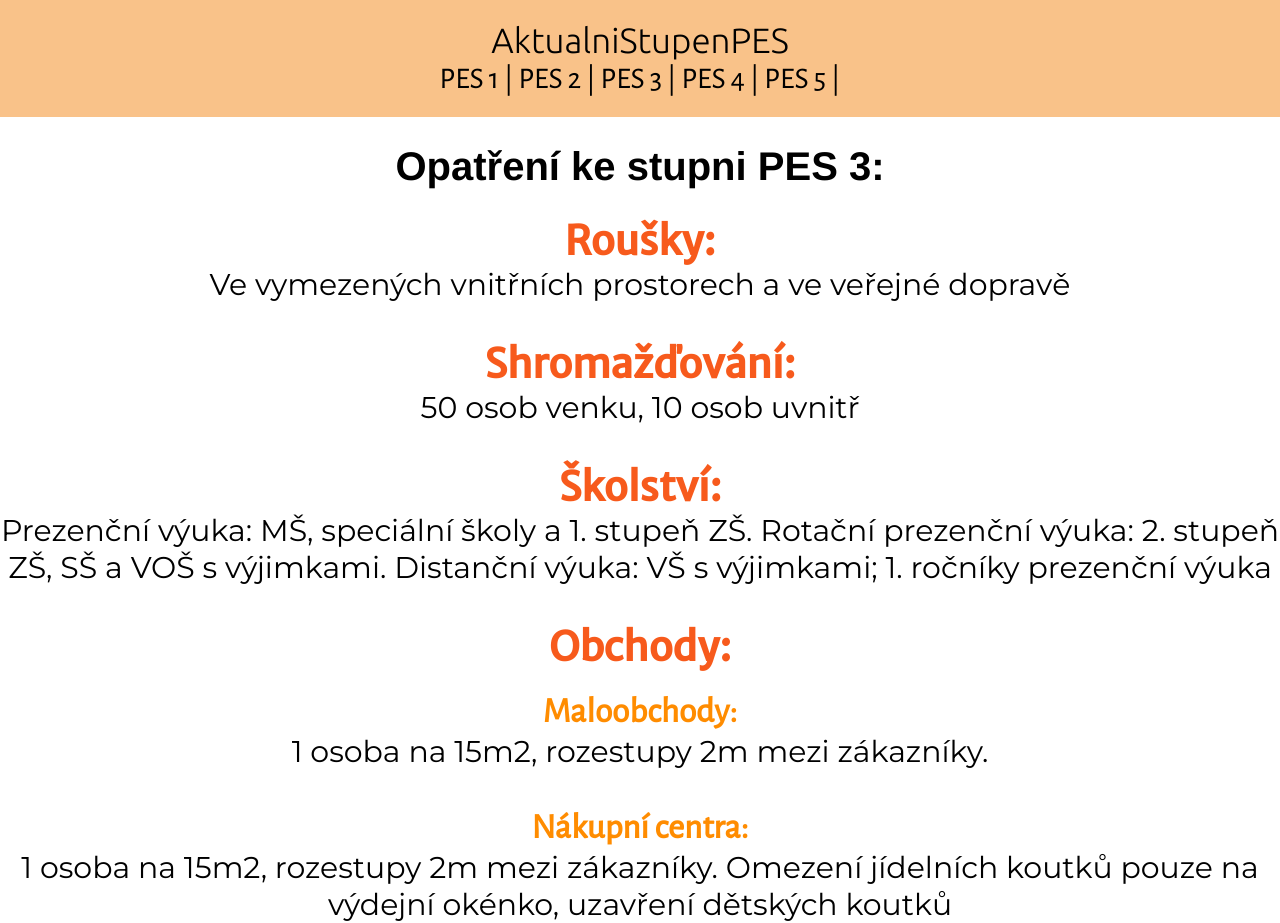
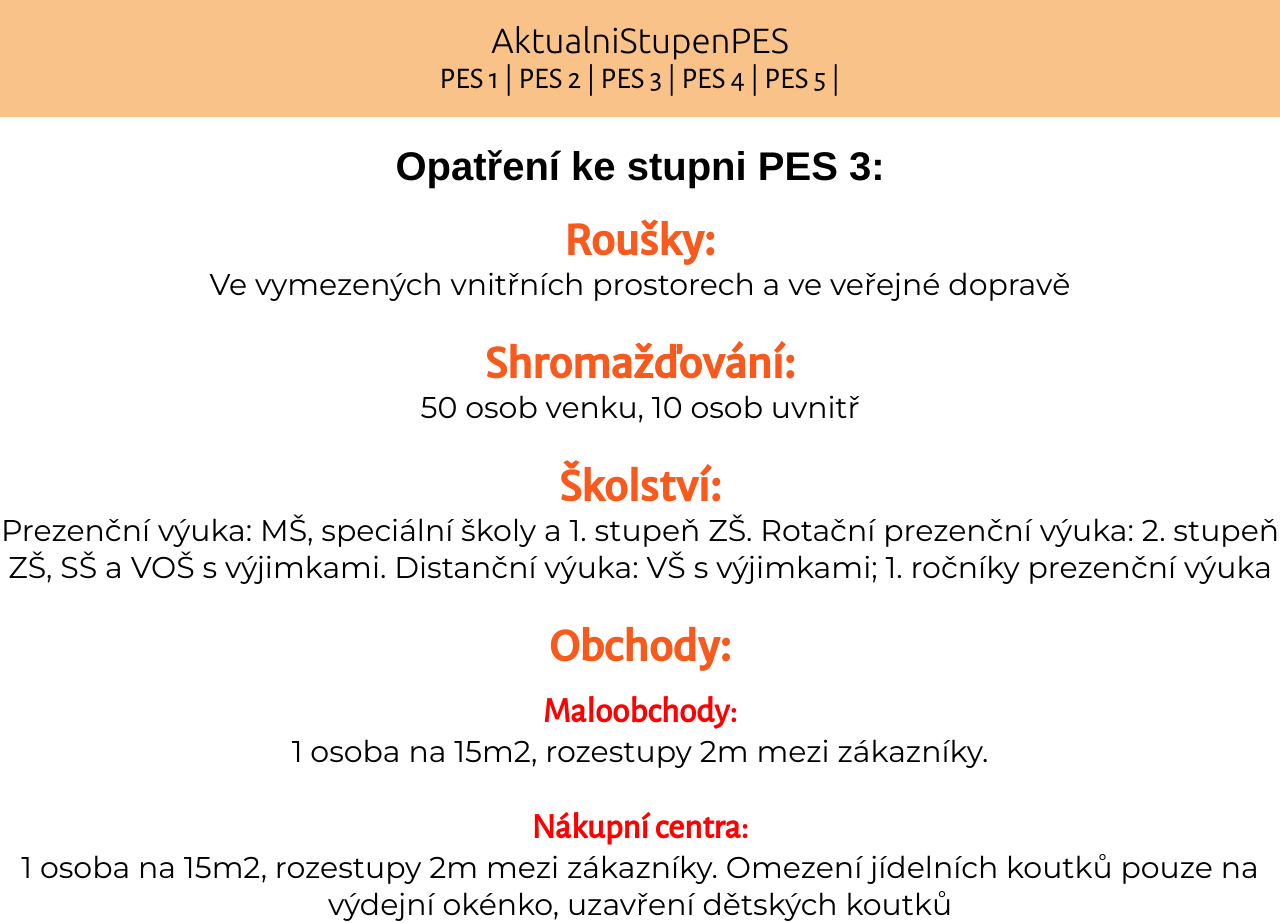
Before and after one commit to steveruu/steveruu.github.io, a website: page opatreni3.html in a window 1280 px wide. Drawn offline with nearby package versions, Linux system fonts and the light colour scheme.

Commit message:
fix barev, chyběl mi středník
bruh moment, štěpán neumí středníkovat 2020

```diff
--- a/css/main.css
+++ b/css/main.css
@@ -120,7 +120,7 @@ a {
 }
 
 .pes1 {
-  color: #00CD61
+  color: #00CD61;
 }
 
 .pes1m {
@@ -140,7 +140,7 @@ a {
 }
 
 .pes3m {
-  color: darkorange;
+  color: red;
 }
 
 .pes4 {
@@ -148,11 +148,11 @@ a {
 }
 
 .pes4m {
-  color: darkred
+  color: darkred;
 }
 
 .pes5 {
-  color: #401089
+  color: #401089;
 }
 
 .pes5m {
```
